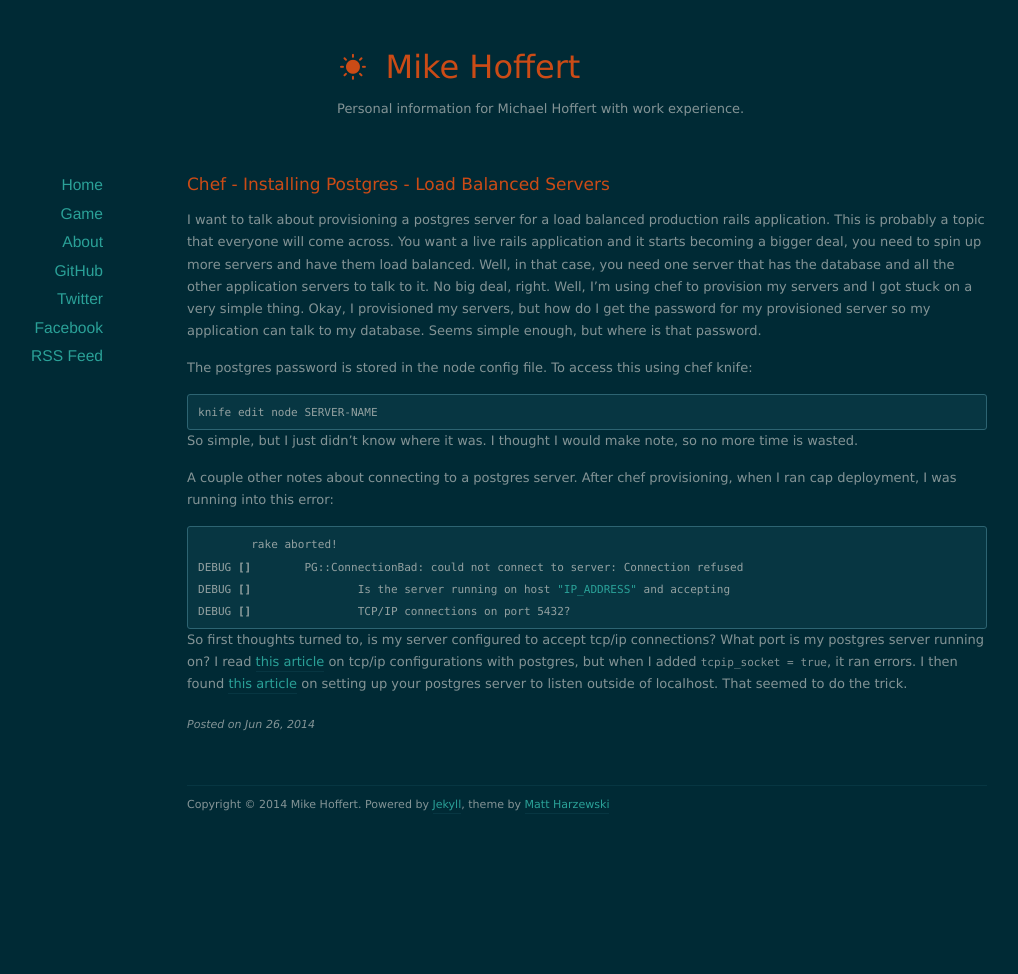
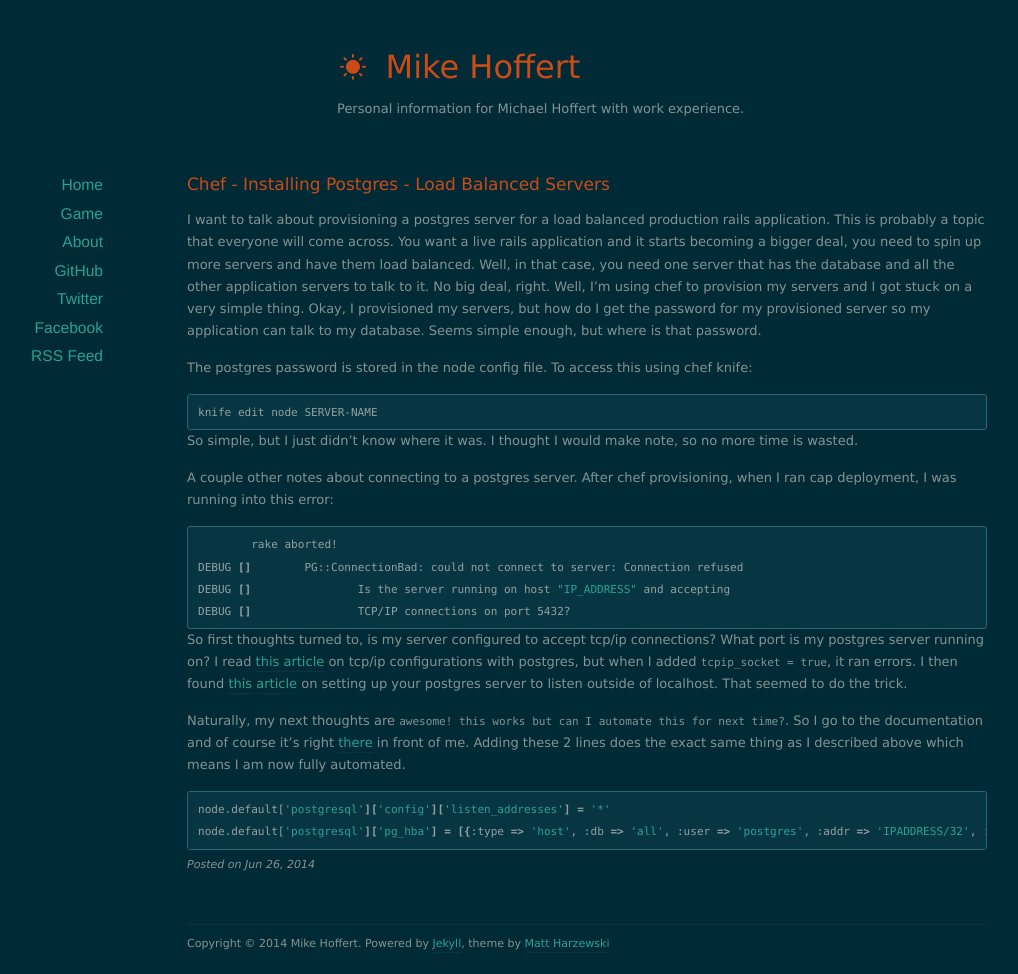
Before and after one commit to mahcloud/mahcloud.github.io, a Jekyll site: the page built from _posts/2014-06-26-postgres-load-balance.markdown, in a window 1280 px wide. Shown: the whole page, without its empty margins (53-1071 px from the left). Built offline with Jekyll 4.4.1, drawn with Linux system fonts in a browser that asks for light colours; nearby versions of some CDN libraries; before the commit the page ends 900 px from its top, so only the background shows below that.

Commit message:
Chef attributes to automate my postgres.conf and pg_hba

```diff
--- a/_posts/2014-06-26-postgres-load-balance.markdown
+++ b/_posts/2014-06-26-postgres-load-balance.markdown
@@ -34,5 +34,14 @@ I read [this article][tcpip_socket] on tcp/ip configurations with postgres, but
 I then found [this article][listen_addresses] on setting up your postgres server to listen outside of localhost. That seemed to do the trick.
 
 
+Naturally, my next thoughts are `awesome! this works but can I automate this for next time?`. So I go to the documentation and of course it's right [there][postgres-cookbook] in front of me. Adding these 2 lines does the exact same thing as I described above which means I am now fully automated.
+
+
+{% highlight bash %}
+node.default['postgresql']['config']['listen_addresses'] = '*'
+node.default['postgresql']['pg_hba'] = [{:type => 'host', :db => 'all', :user => 'postgres', :addr => 'IPADDRESS/32', :method => 'md5'}]
+{% endhighlight %}
+
 [tcpip_socket]: http://www.postgresql.org/message-id/004e01c22c05$18be79b0$05faa8c0@edios
 [listen_addresses]: http://stackoverflow.com/questions/17648677/is-the-server-running-on-host-localhost-1-and-accepting-tcp-ip-connections
+[postgres-cookbook]: https://github.com/hw-cookbooks/postgresql
```
Also changed, not shown: 3 other files.
